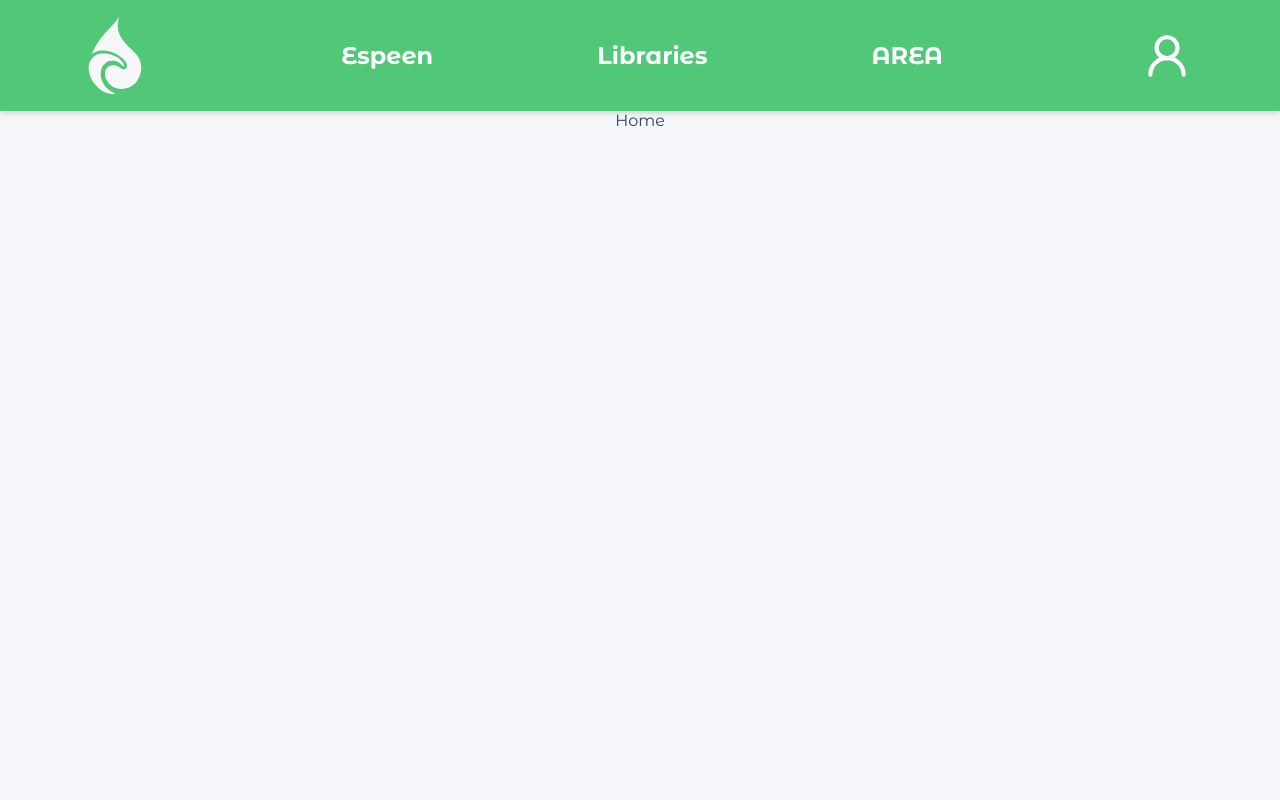
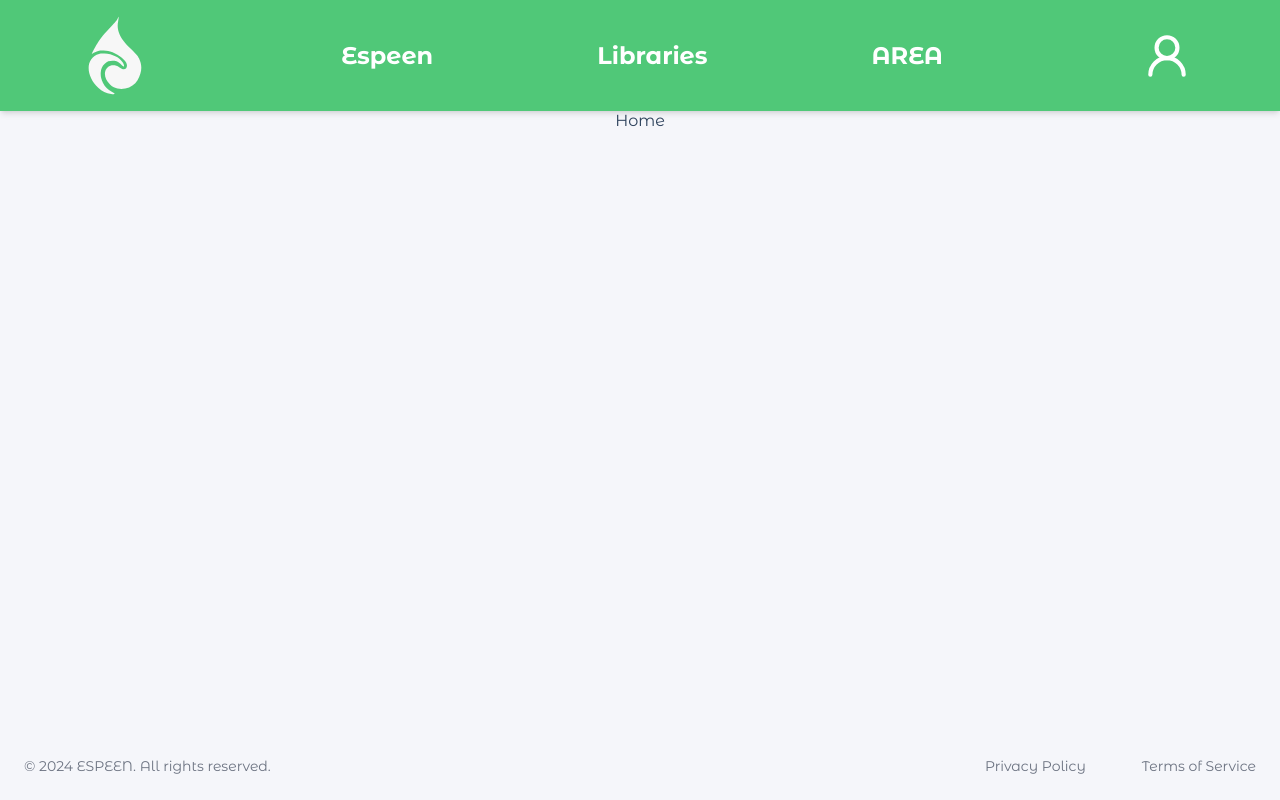
Before and after one commit to EPITECH-ESPEEN/ESPEEN-Frontend, a React (Create React App) app: page / in a window 1280 px wide. Built offline with nearby package versions, Linux system fonts and the light colour scheme.

Commit message:
[+] refacto(frontend): add footer

```diff
--- a/public/index.html
+++ b/public/index.html
@@ -7,7 +7,7 @@
     <meta name="theme-color" content="#000000" />
     <meta
       name="description"
-      content="Workflow automation software"
+      content="Spin actions into reactions !"
     />
     <link rel="apple-touch-icon" href="%PUBLIC_URL%/img/logo.svg" />
 
--- a/src/App.tsx
+++ b/src/App.tsx
@@ -3,6 +3,7 @@ import { BrowserRouter as Router, Routes, Route } from "react-router-dom";
 import './App.css';
 
 import Header from "./components/layout/Header";
+import Footer from "./components/layout/Footer";
 
 function App() {
   return (
@@ -15,6 +16,7 @@ function App() {
           </Routes>
         </div>
       </div>
+      <Footer />
     </Router>
   );
 }
--- /dev/null
+++ b/src/components/layout/Footer.tsx
@@ -0,0 +1,22 @@
+// TODO: Fix color attribute
+const Footer = () => {
+    return (
+        <div className="fixed bottom-0 w-full p-4">
+            <div className="md:max-w-screen-3xl mx-auto flex items-center w-full justify-between">
+                <p className="text-sm text-gray-500">
+                    © 2024 ESPEEN. All rights reserved.
+                </p>
+                <div className="space-x-14 text-sm text-gray-500 md:w-auto flex items-center w-full">
+                    <button >
+                        Privacy Policy
+                    </button>
+                    <button >
+                        Terms of Service
+                    </button>
+                </div>
+            </div>
+        </div>
+    );
+};
+
+export default Footer;
```
Also changed, not shown: public/manifest.json.
